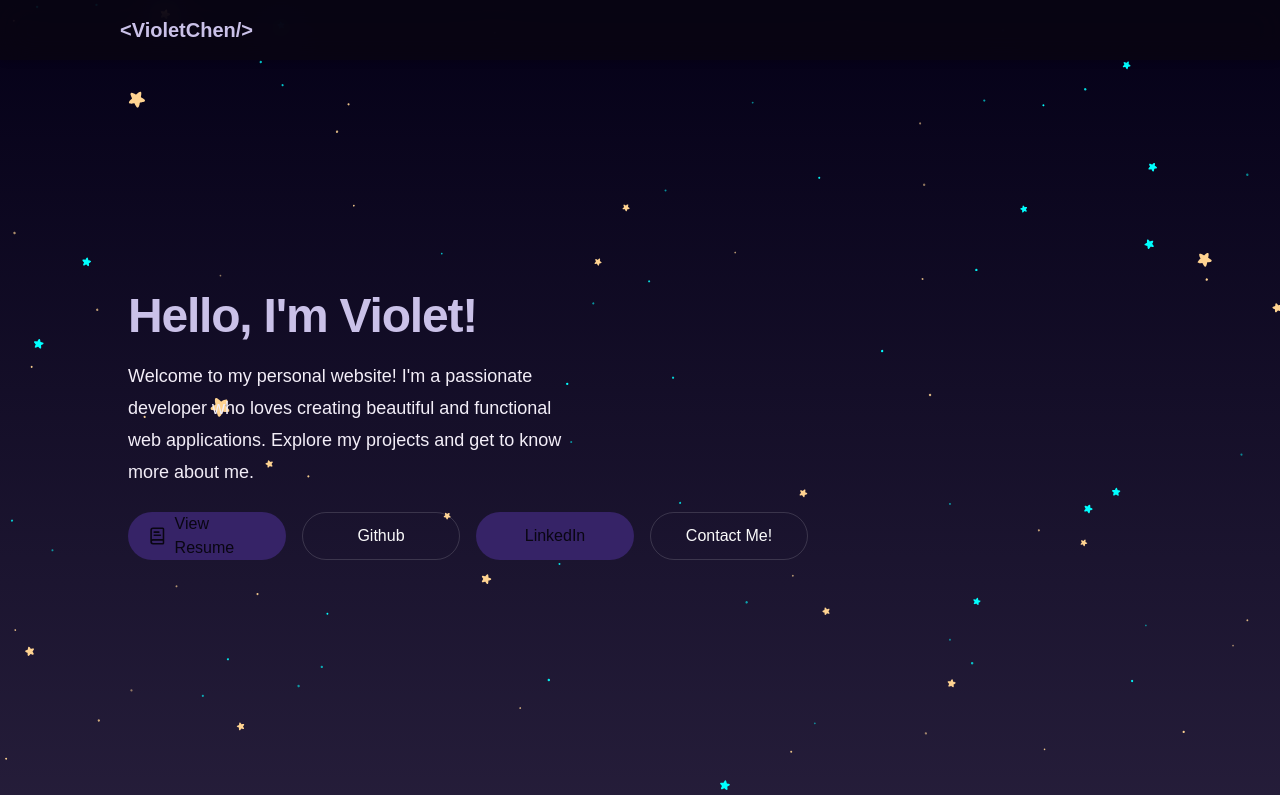
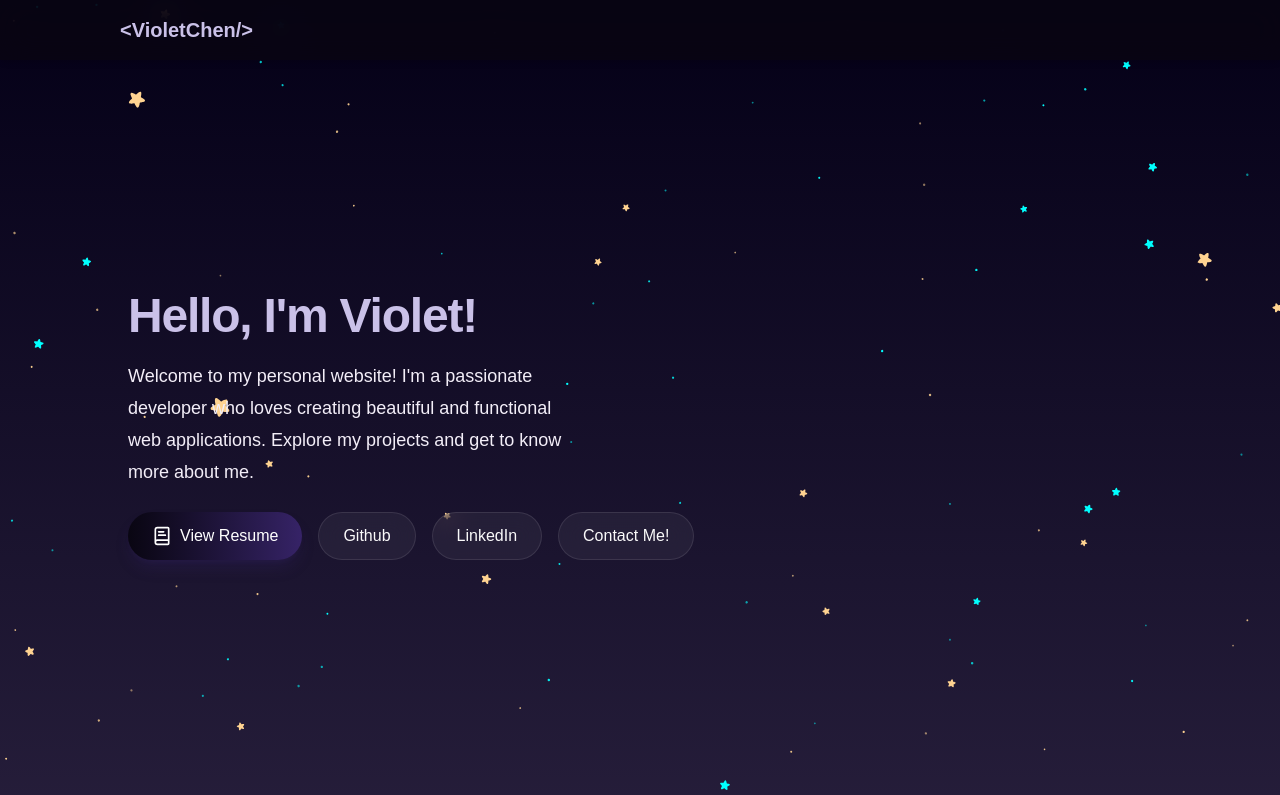
Before and after one commit to vi0letchen/violet-portfolio, a Next.js app: page / in a window 1280 px wide. Shown: the top 795 px of the page. Built offline with nearby package versions, Linux system fonts and the light colour scheme.

Commit message:
style:button styling with blur effect

```diff
--- a/src/app/page.js
+++ b/src/app/page.js
@@ -16,7 +16,8 @@ export default function Home() {
     >
       <Navbar />
       <main className="mx-auto flex max-w-5xl flex-col">
-        {/* Self Introduction */}
+
+{/* Self Introduction */}
         <motion.div
           initial={{ opacity: 0, y: 20 }}
           whileInView={{ opacity: 1, y: 0 }}
@@ -35,9 +36,9 @@ export default function Home() {
             </p>
             {/* Links */}
 
-            <div className="flex flex-col sm:flex-row items-start gap-4 text-base font-medium ">
+            <div className="flex flex-col sm:flex-row items-start gap-4 text-base font-medium">
               <a
-                className="flex h-12 w-full items-center justify-center gap-2 rounded-full bg-foreground px-5 text-background transition-colors hover:bg-[#383838] dark:hover:bg-[#ccc] md:w-[158px]"
+                className="flex h-12 w-full items-center justify-center gap-2 rounded-full bg-gradient-to-r from-background to-foreground px-6 text-white shadow-lg shadow-foreground/30 transition-all duration-300 hover:shadow-xl hover:shadow-foreground/40 hover:scale-105 md:w-auto"
                 href="/resume.pdf"
                 target="_blank"
                 rel="noopener noreferrer"
@@ -47,23 +48,25 @@ export default function Home() {
               </a>
 
               <a
-                className="flex h-12 w-full items-center justify-center rounded-full border border-solid border-black/[.08] px-5 transition-colors hover:border-transparent hover:bg-black/[.04] dark:border-white/[.145] dark:hover:bg-[#1a1a1a] md:w-[158px]"
+                className="flex h-12 w-full items-center justify-center gap-2 rounded-full bg-white/10 backdrop-blur-md border border-white/20 px-6 transition-all duration-300 hover:bg-white/20 hover:scale-105 dark:bg-white/5 dark:border-white/10 dark:hover:bg-white/10 md:w-auto"
                 href="https://github.com/vi0letchen"
                 target="_blank"
                 rel="noopener noreferrer"
               >
                 Github
               </a>
+
               <a
-                className="flex h-12 w-full items-center justify-center gap-2 rounded-full bg-foreground px-5 text-background transition-colors hover:bg-[#383838] dark:hover:bg-[#ccc] md:w-[158px]"
+                className="flex h-12 w-full items-center justify-center gap-2 rounded-full bg-white/10 backdrop-blur-md border border-white/20 px-6 transition-all duration-300 hover:bg-white/20 hover:scale-105 dark:bg-white/5 dark:border-white/10 dark:hover:bg-white/10 md:w-auto"
                 href="https://www.linkedin.com/in/hongjin-chen-103a46280/"
                 target="_blank"
                 rel="noopener noreferrer"
               >
                 LinkedIn
               </a>
+
               <a
-                className="flex h-12 w-full items-center justify-center rounded-full border border-solid border-black/[.08] px-5 transition-colors hover:border-transparent hover:bg-black/[.04] dark:border-white/[.145] dark:hover:bg-[#1a1a1a] md:w-[158px]"
+                className="flex h-12 w-full items-center justify-center gap-2 rounded-full bg-white/10 backdrop-blur-md border border-white/20 px-6 transition-all duration-300 hover:bg-white/20 hover:scale-105 dark:bg-white/5 dark:border-white/10 dark:hover:bg-white/10 md:w-auto"
                 href="mailto:violetchenbusiness@gmail.com"
                 target="_blank"
                 rel="noopener noreferrer"
```
